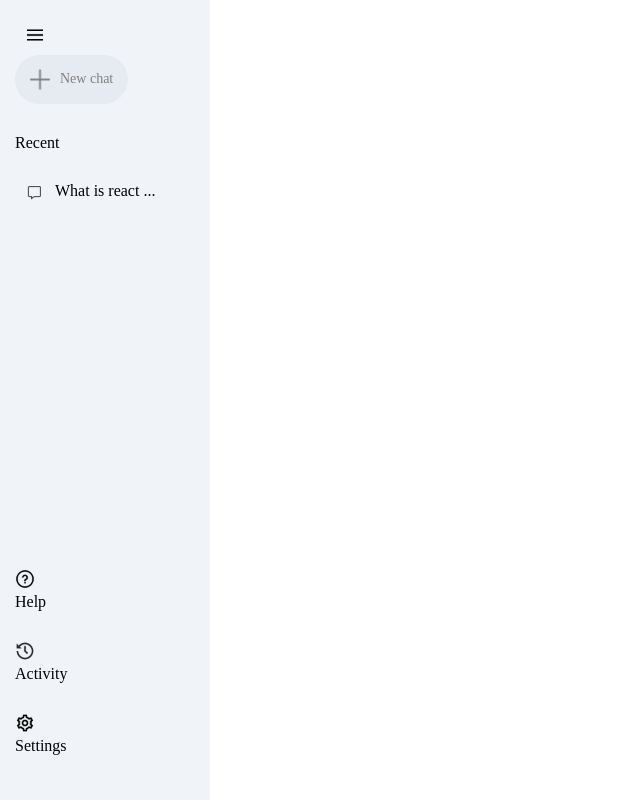
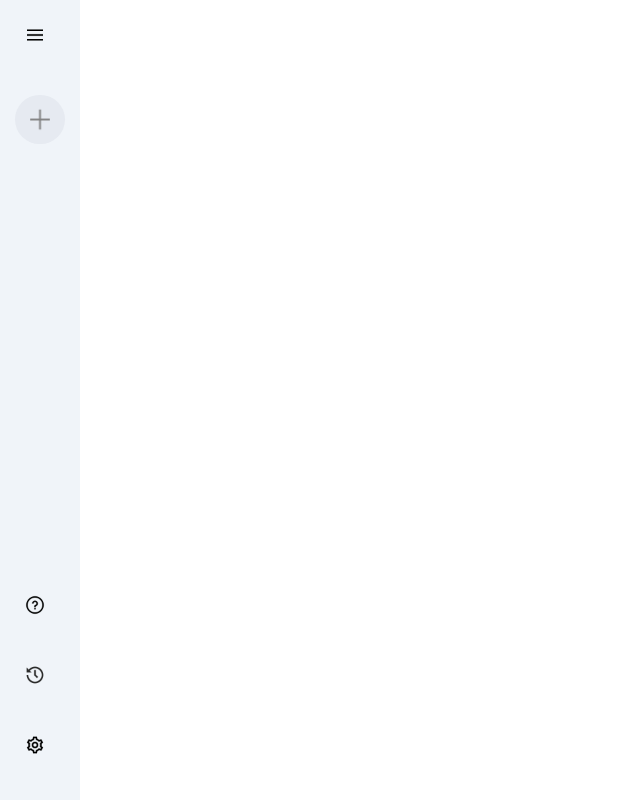
Before and after one commit to arash8877/gemini-clone, a React (Vite) app: page / in a window 1280 px wide. Shown: the whole page, without its empty margins (0-640 px from the left). Built offline with nearby package versions, Linux system fonts and the light colour scheme.

Commit message:
make toggle sidebar

```diff
--- a/src/components/sidebar/Sidebar.css
+++ b/src/components/sidebar/Sidebar.css
@@ -18,7 +18,7 @@
 }
 
 .sidebar .new-chat {
-    margin-top: 10px;
+    margin-top: 50px;
     display: inline-flex;
     align-items: center;
     gap: 10px;
@@ -50,3 +50,22 @@
     color: 282828;
     cursor: pointer;
 }
+
+.sidebar .recent-entry:hover{
+    background-color: #e2e6eb;
+}
+
+.sidebar .bottom {
+    display: flex;
+    flex-direction: column;
+}
+
+.sidebar .bottom-item {
+    display: flex;
+    align-items: center;
+    justify-content: start;
+    gap: 10px;
+    padding-right: 10px;
+    padding-left: 10px;
+    cursor: pointer;
+}
--- a/src/components/sidebar/Sidebar.jsx
+++ b/src/components/sidebar/Sidebar.jsx
@@ -1,16 +1,19 @@
-import React from "react";
+import { useState } from "react";
 import "./Sidebar.css";
 import { assets } from "../../assets/assets";
 
 const Sidebar = () => {
+  const [extended, setExtended] = useState(false);
+
   return (
     <div className="sidebar">
       <div className="top">
-        <img className="menu" src={assets.menu_icon} alt="burger-icon" />
+        <img onClick={()=> setExtended(prev=>!prev)} className="menu" src={assets.menu_icon} alt="burger-icon" />
         <div className="new-chat">
           <img src={assets.plus_icon} alt="plus-icon" />
-          <p>New chat</p>
+          {extended ? <p>New Chat</p> : null}
         </div>
+        {extended ? (
           <div className="recent">
             <p className="recent-title">Recent</p>
             <div className="recent-entry">
@@ -18,19 +21,20 @@ const Sidebar = () => {
               <p>What is react ...</p>
             </div>
           </div>
+        ) : null}
       </div>
       <div className="bottom">
         <div className="bottom-item recent-title">
           <img src={assets.question_icon} alt="question-icon" />
-            <p>Help</p>
+          {extended ? <p>Help</p> : null}
         </div>
         <div className="bottom-item recent-title">
           <img src={assets.history_icon} alt="history-icon" />
-            <p>Activity</p>
+          {extended ?<p>Activity</p> : null}
         </div>
         <div className="bottom-item recent-title">
           <img src={assets.setting_icon} alt="setting -icon" />
-            <p>Settings</p>
+          {extended ? <p>Settings</p> : null}
         </div>
       </div>
     </div>
```
Lines whose indentation alone changed are shown as unchanged.
